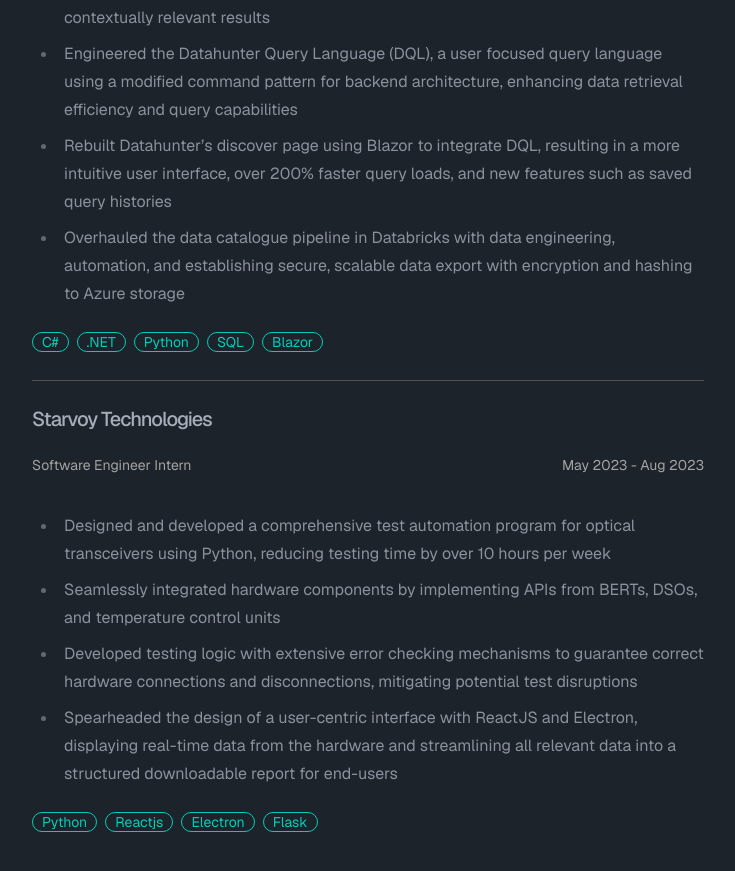
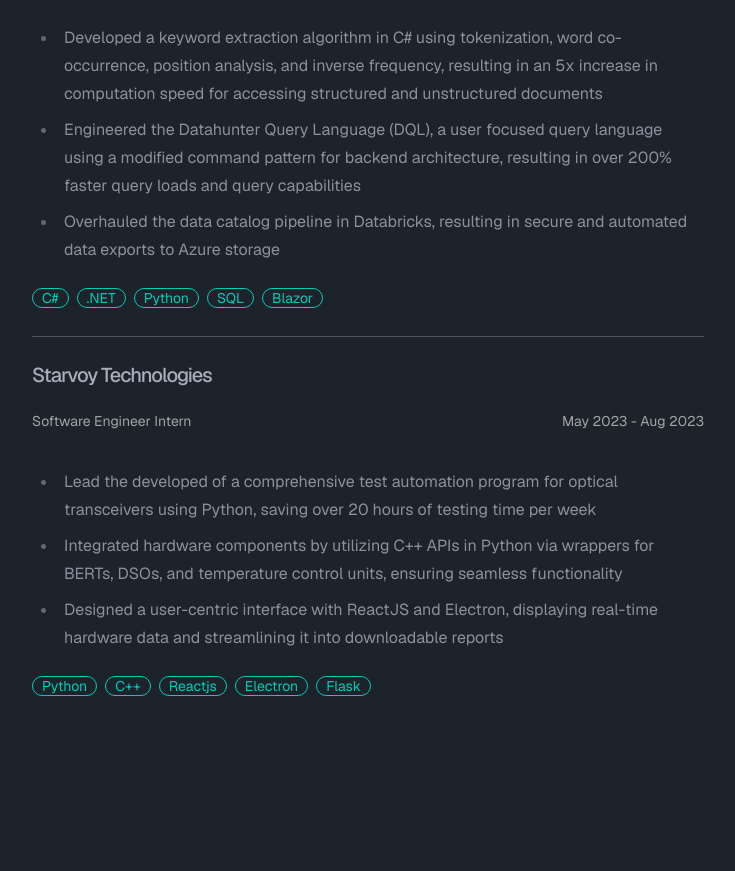
Before and after one commit to elkhourynathan/personal, a Next.js app: page /work in a window 1280 px wide. Shown: the part 707-1578 px from the top of the page, without its empty margins (272-1007 px from the left). Built offline with nearby package versions, Linux system fonts and the light colour scheme.

Commit message:
Updated with new project

```diff
--- a/app/projects/page.tsx
+++ b/app/projects/page.tsx
@@ -11,9 +11,7 @@
 export default function ProjectsPage() {
   return (
     <section>
-      <h1 className="font-medium text-2xl mb-8 tracking-tighter">
-        Projects
-      </h1>
+      <h1 className="font-medium text-2xl mb-8 tracking-tighter">Projects</h1>
       <div className="prose prose-neutral ">
         <hr className="my-6 border-neutral-600 " />
         <ProjectCardHosted
@@ -21,10 +19,37 @@
           date="2024"
           description="Developed a project that compiles data from all previous UFC fights and fighters, utilizing this information to train a
             machine learning model that predicts the outcomes of upcoming fights."
-            techStack={['Python', 'Sci-kit Learn', 'Pandas', 'Numpy', 'ReactJS', 'Flask', 'SQL']}
+          techStack={[
+            'Python',
+            'Sci-kit Learn',
+            'Pandas',
+            'Numpy',
+            'ReactJS',
+            'Flask',
+            'SQL',
+          ]}
           imageUrl="/images/ml_ufc_pred.png"
           githubUrl="https://github.com/elkhourynathan/fight_predictor"
           hostedUrl="https://ufc-fight-pred-00326a93d210.herokuapp.com/"
+        />
+      </div>
+      <div className="prose prose-neutral ">
+        <hr className="my-6 border-neutral-600 " />
+        <ProjectCard
+          title="Computer Vision Poker Game Theory Optimizer"
+          date="2024"
+          description="I developed a poker game theory optimizer in Python for poker video analytics. This project involved creating a
+          sophisticated video analytics pipeline using a custom-trained YOLOv8 model and ByteTrack to accurately distinguish and track
+          player cards from community cards. Additionally, I implemented a Monte Carlo simulation to calculate the probabilities of winning,
+          tying, and losing, which enables strategic decisions on whether to fold, call, or raise based on the expected value.."
+          techStack={[
+            'Python',
+            'Ultralytics',
+            'OpenCV',
+            'Supervision',
+          ]}
+          imageUrl="/images/poker_cv_image.png"
+          githubUrl="https://github.com/elkhourynathan/poker_game_theory_optimizer"
         />
       </div>
       <div className="prose prose-neutral">
--- a/app/work/page.tsx
+++ b/app/work/page.tsx
@@ -26,6 +26,12 @@
           Working on the FALC-AI team, developing computer vision based
           solutions for retail, construction and other industries.
         </p>
+        <ul>
+          <li>
+            Integrated parallelism into the computer vision pipeline to fully
+            utilize edge device hardware, increasing FPS by 30%
+          </li>
+        </ul>
         <div className="space-x-2">
           <div className="badge badge-accent badge-outline">Python</div>
           <div className="badge badge-accent badge-outline">PyTorch</div>
@@ -37,29 +43,26 @@
           Apption Software
         </h2>
         <div className="flex flex-row items-start justify-between">
-          <p className="text-neutral-400 text-sm">Full Stack Developer Intern</p>
+          <p className="text-neutral-400 text-sm">
+            Full Stack Developer Intern
+          </p>
           <p className="text-neutral-400 text-sm">Sept 2023 - Dec 2023</p>
         </div>
         <ul>
           <li>
-            Developed a keyword extraction algorithm in C# to extract critical
-            keywords and enable access to unstructured documents, enhancing
-            solution speed by 80% with more contextually relevant results
+            Developed a keyword extraction algorithm in C# using tokenization,
+            word co-occurrence, position analysis, and inverse frequency,
+            resulting in an 5x increase in computation speed for accessing
+            structured and unstructured documents
           </li>
           <li>
             Engineered the Datahunter Query Language (DQL), a user focused query
             language using a modified command pattern for backend architecture,
-            enhancing data retrieval efficiency and query capabilities
+            resulting in over 200% faster query loads and query capabilities
           </li>
           <li>
-            Rebuilt Datahunter’s discover page using Blazor to integrate DQL,
-            resulting in a more intuitive user interface, over 200% faster query
-            loads, and new features such as saved query histories
-          </li>
-          <li>
-            Overhauled the data catalogue pipeline in Databricks with data
-            engineering, automation, and establishing secure, scalable data
-            export with encryption and hashing to Azure storage
+            Overhauled the data catalog pipeline in Databricks, resulting in
+            secure and automated data exports to Azure storage
           </li>
         </ul>
         <div className="space-x-2">
@@ -79,28 +82,18 @@
         </div>
         <ul>
           <li>
-            Designed and developed a comprehensive test automation program for
-            optical transceivers using Python, reducing testing time by over 10
-            hours per week
+          Lead the developed of a comprehensive test automation program for optical transceivers using Python, saving over 20 hours of testing time per week
           </li>
           <li>
-            Seamlessly integrated hardware components by implementing APIs from
-            BERTs, DSOs, and temperature control units
+          Integrated hardware components by utilizing C++ APIs in Python via wrappers for BERTs, DSOs, and temperature control units, ensuring seamless functionality
           </li>
           <li>
-            Developed testing logic with extensive error checking mechanisms to
-            guarantee correct hardware connections and disconnections,
-            mitigating potential test disruptions
-          </li>
-          <li>
-            Spearheaded the design of a user-centric interface with ReactJS and
-            Electron, displaying real-time data from the hardware and
-            streamlining all relevant data into a structured downloadable report
-            for end-users
+          Designed a user-centric interface with ReactJS and Electron, displaying real-time hardware data and streamlining it into downloadable reports
           </li>
         </ul>
         <div className="space-x-2">
           <div className="badge badge-accent badge-outline">Python</div>
+          <div className="badge badge-accent badge-outline">C++</div>
           <div className="badge badge-accent badge-outline">Reactjs</div>
           <div className="badge badge-accent badge-outline">Electron</div>
           <div className="badge badge-accent badge-outline">Flask</div>
```
Also changed, not shown: public/images/poker_cv_image.png (added). Lines whose indentation alone changed are shown as unchanged.
